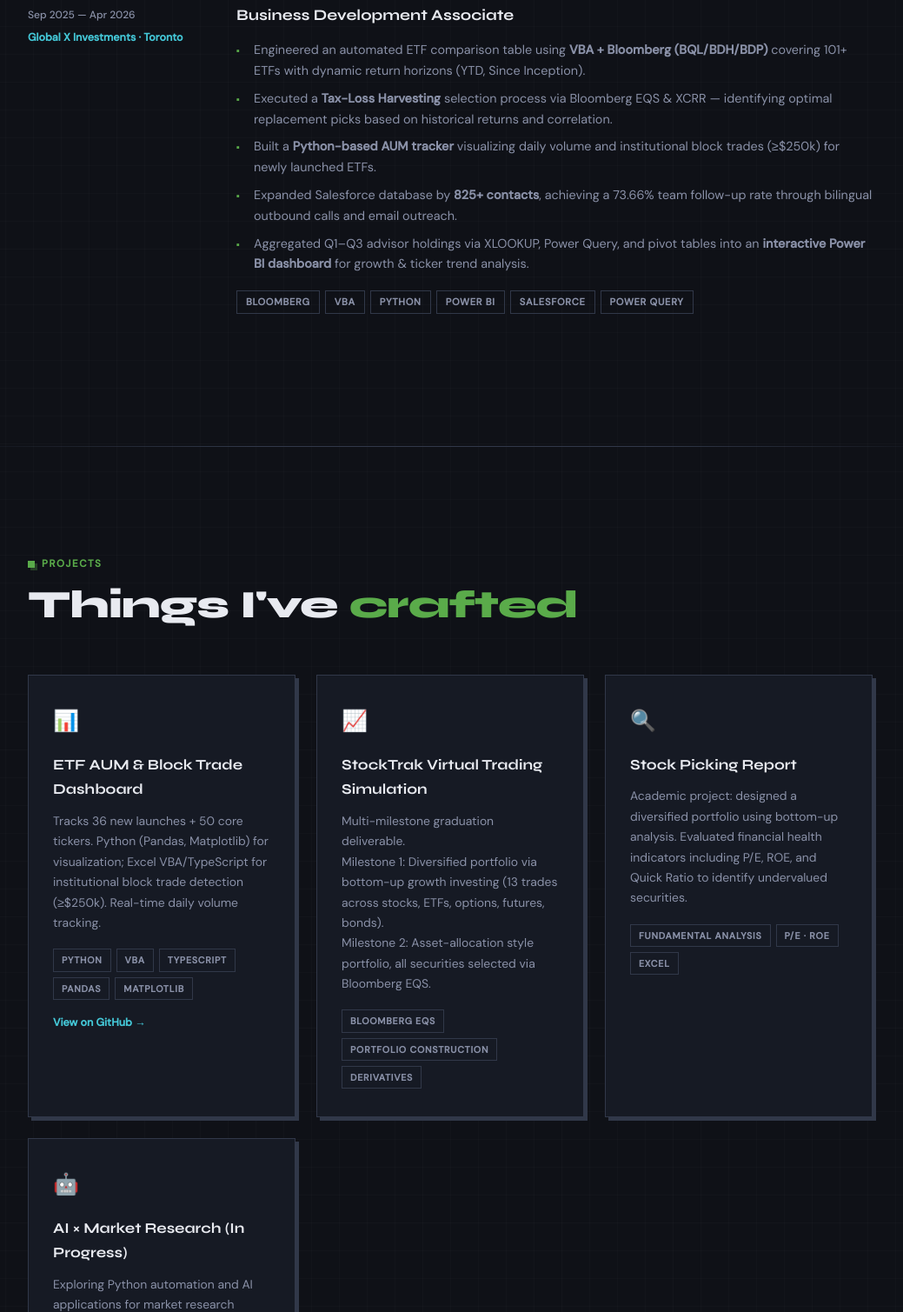
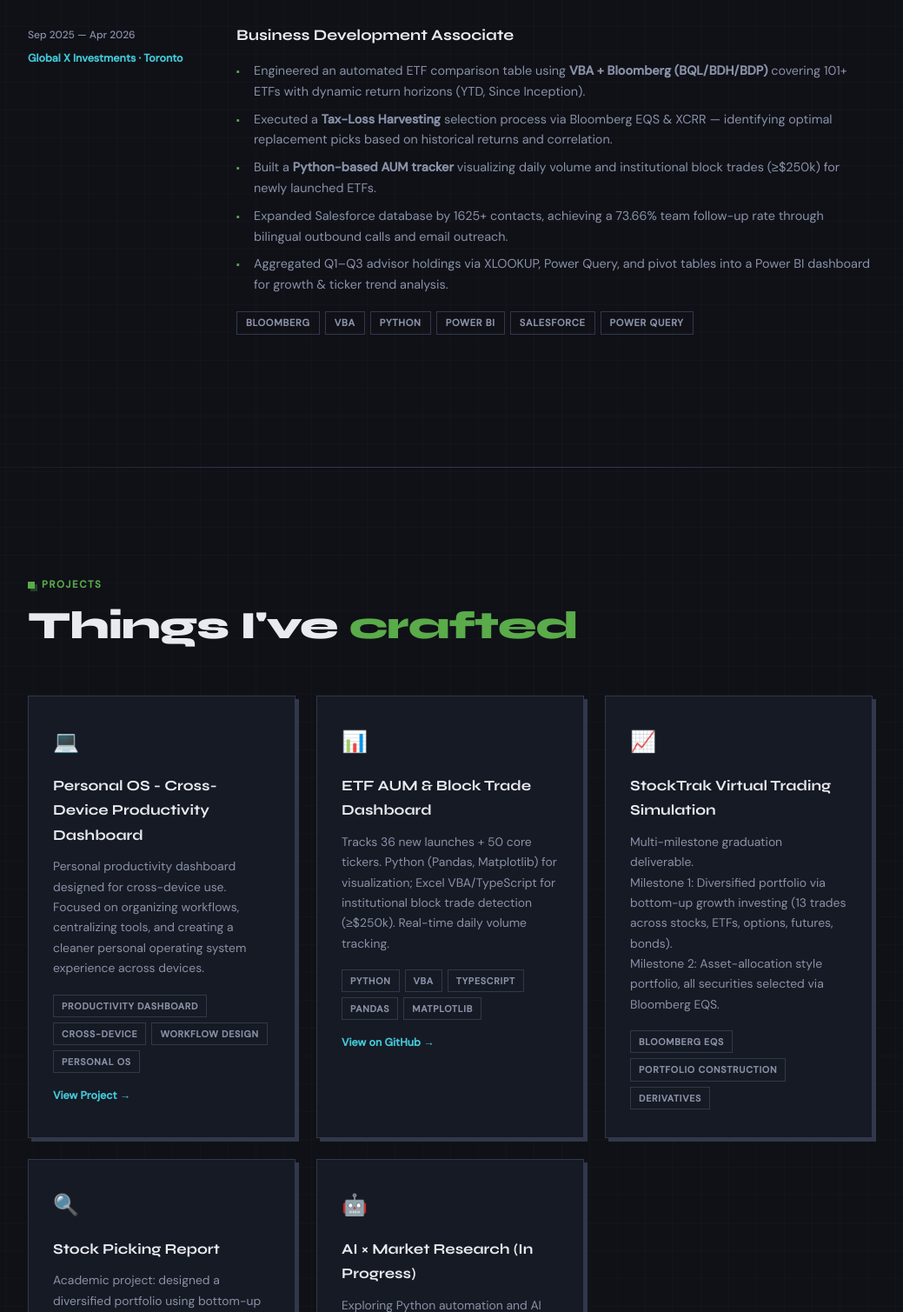
Before and after one commit to Am1GoBBreAd/Am1GoBBreAd.github.io, a plain HTML site: page index.html in a window 1280 px wide. Shown: the part 1602-3111 px from the top of the page at 87% size, without its empty margins (122-1161 px from the left). Drawn offline with Linux system fonts and the light colour scheme.

Commit message:
Update lots of content inside experience and project

```diff
--- a/index.html
+++ b/index.html
@@ -652,10 +652,10 @@
         <div>
           <div class="exp-role">Investigation Intern</div>
           <ul class="exp-bullets">
-            <li>Analyze trade, quote, and order data through Power BI to support investigations into potential market misconduct.</li>
-            <li>Conduct cancel/amend ratio, layering, spoofing, and manipulative trading activity analysis using Python.</li>
+            <li>Analyze trade, quote, and order data through <strong> Power BI </strong> to support investigations into potential market misconduct.</li>
+            <li>Conduct cancel/amend ratio, layering, spoofing, and manipulative <strong> trading activity analysis </strong> using <strong> Python </strong>.</li>
             <li>Supporting the investigation of potential regulatory violations within Canadian investment markets under CIRO's oversight mandate.</li>
-            <li>Support CIRO Enforcement Staff through evidence review, market data analysis, and regulatory research.</li>
+            <li>Support CIRO Enforcement Staff through evidence review (phone records, financial statements, SEDAR filings, Bloomberg data), market data analysis, and regulatory research.</li>
           </ul>
           <div class="exp-skills">
             <span class="exp-skill">Regulatory Compliance</span>
@@ -678,8 +678,8 @@
             <li>Engineered an automated ETF comparison table using <strong>VBA + Bloomberg (BQL/BDH/BDP)</strong> covering 101+ ETFs with dynamic return horizons (YTD, Since Inception).</li>
             <li>Executed a <strong>Tax-Loss Harvesting</strong> selection process via Bloomberg EQS &amp; XCRR &mdash; identifying optimal replacement picks based on historical returns and correlation.</li>
             <li>Built a <strong>Python-based AUM tracker</strong> visualizing daily volume and institutional block trades (&ge;$250k) for newly launched ETFs.</li>
-            <li>Expanded Salesforce database by <strong>825+ contacts</strong>, achieving a 73.66% team follow-up rate through bilingual outbound calls and email outreach.</li>
-            <li>Aggregated Q1&ndash;Q3 advisor holdings via XLOOKUP, Power Query, and pivot tables into an <strong>interactive Power BI dashboard</strong> for growth &amp; ticker trend analysis.</li>
+            <li>Expanded Salesforce database by 1625+ contacts, achieving a 73.66% team follow-up rate through bilingual outbound calls and email outreach.</li>
+            <li>Aggregated Q1&ndash;Q3 advisor holdings via XLOOKUP, Power Query, and pivot tables into a Power BI dashboard for growth &amp; ticker trend analysis.</li>
           </ul>
           <div class="exp-skills">
             <span class="exp-skill">Bloomberg</span>
@@ -724,6 +724,19 @@
     <p class="section-label">Projects</p>
     <h2 class="section-heading">Things I've <span class="hl">crafted</span></h2>
     <div class="projects-grid">
+
+      <div class="project-card">
+        <span class="project-icon">&#128187;</span>
+        <div class="project-title">Personal OS - Cross-Device Productivity Dashboard</div>
+        <p class="project-desc">Personal productivity dashboard designed for cross-device use. Focused on organizing workflows, centralizing tools, and creating a cleaner personal operating system experience across devices.</p>
+        <div class="project-tags">
+          <span class="project-tag">Productivity Dashboard</span>
+          <span class="project-tag">Cross-Device</span>
+          <span class="project-tag">Workflow Design</span>
+          <span class="project-tag">Personal OS</span>
+        </div>
+        <a href="https://am1gobbread.github.io/Personal-OS-BackEnd/" class="project-link" target="_blank">View Project &rarr;</a>
+      </div>
 
       <div class="project-card">
         <span class="project-icon">&#128202;</span>
```
